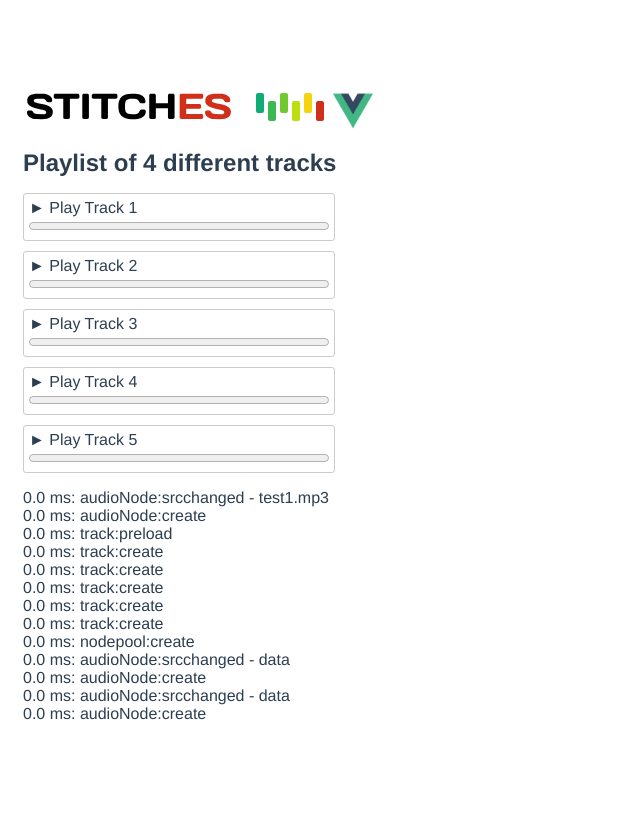
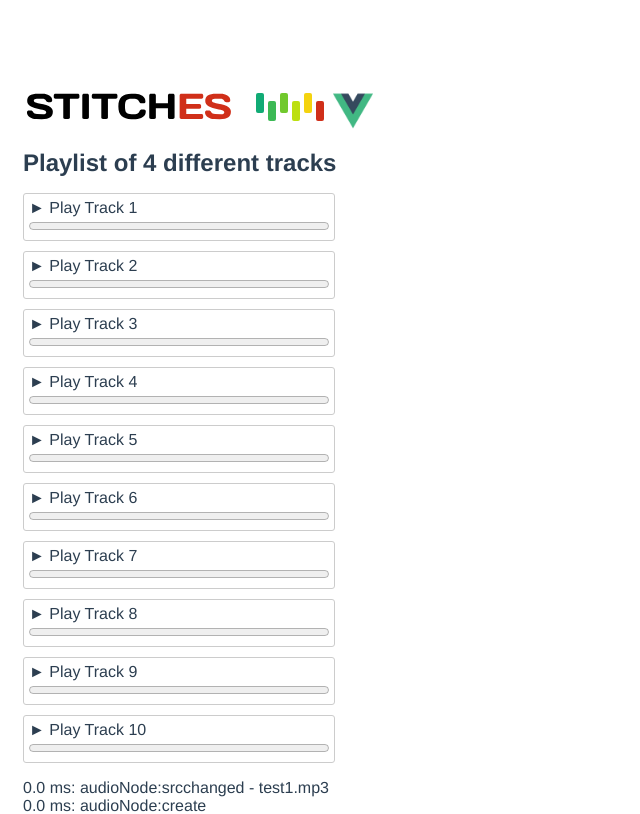
Before and after one commit to glassworm/stitchES-Vue, a Vue app: page / in a window 1280 px wide. Shown: the top 814 px of the page, without its empty margins (0-640 px from the left). Built offline with nearby package versions, Linux system fonts and the light colour scheme.

Commit message:
use native duration so it isn't cached across node reuses.

```diff
--- a/src/App.vue
+++ b/src/App.vue
@@ -13,6 +13,11 @@
         '/mp3/test3.mp3',
         '/mp3/test4.mp3',
         '/mp3/test5.mp3',
+        '/mp3/test6.mp3',
+        '/mp3/test7.mp3',
+        '/mp3/test8.mp3',
+        '/mp3/test9.mp3',
+        '/mp3/test10.mp3'
       ]"
       :nodePoolSize="nodePoolSize"
     />
--- a/src/components/Playlist/AudioNode.vue
+++ b/src/components/Playlist/AudioNode.vue
@@ -29,10 +29,6 @@ export default {
   computed: {
     blank () {
       return this.src === blankMP3
-    },
-
-    duration () {
-      return this.$el.duration
     },
 
     src: {
--- a/src/components/Playlist/Track.vue
+++ b/src/components/Playlist/Track.vue
@@ -159,9 +159,8 @@ export default {
     },
 
     whilePlayingLocal (data) {
-      this.position = data.currentTime / this.audioNode.duration
-      this.timeFromEnd = this.audioNode.duration - data.currentTime
-      console.log('audioNode.duration %s', this.audioNode.duration)
+      this.position = data.currentTime / this.audioNode.$el.duration
+      this.timeFromEnd = this.audioNode.$el.duration - data.currentTime
       if (!this.hasEnded && this.timeFromEnd < 0.2) {
         this.hasEnded = true
         this.paused = true
```
